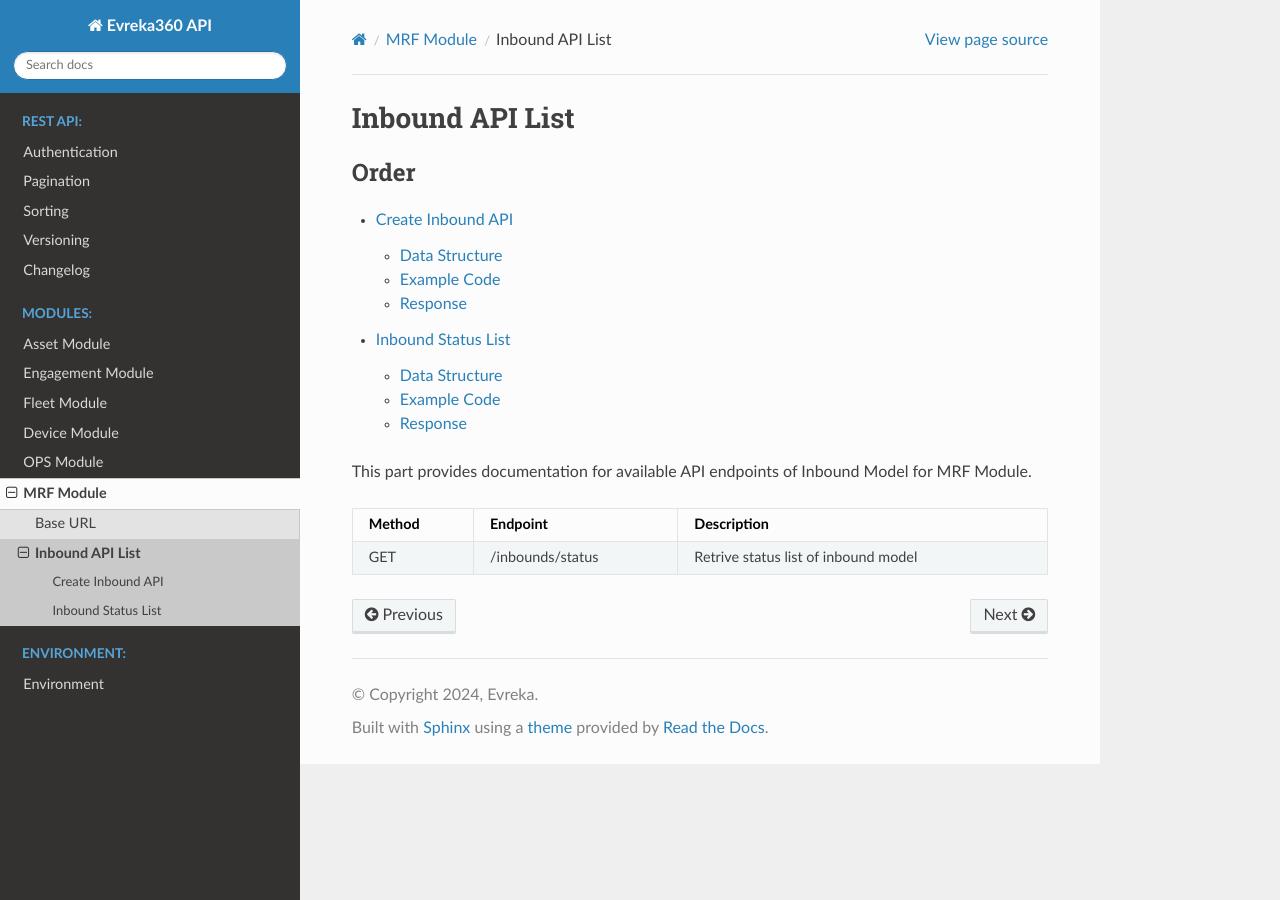
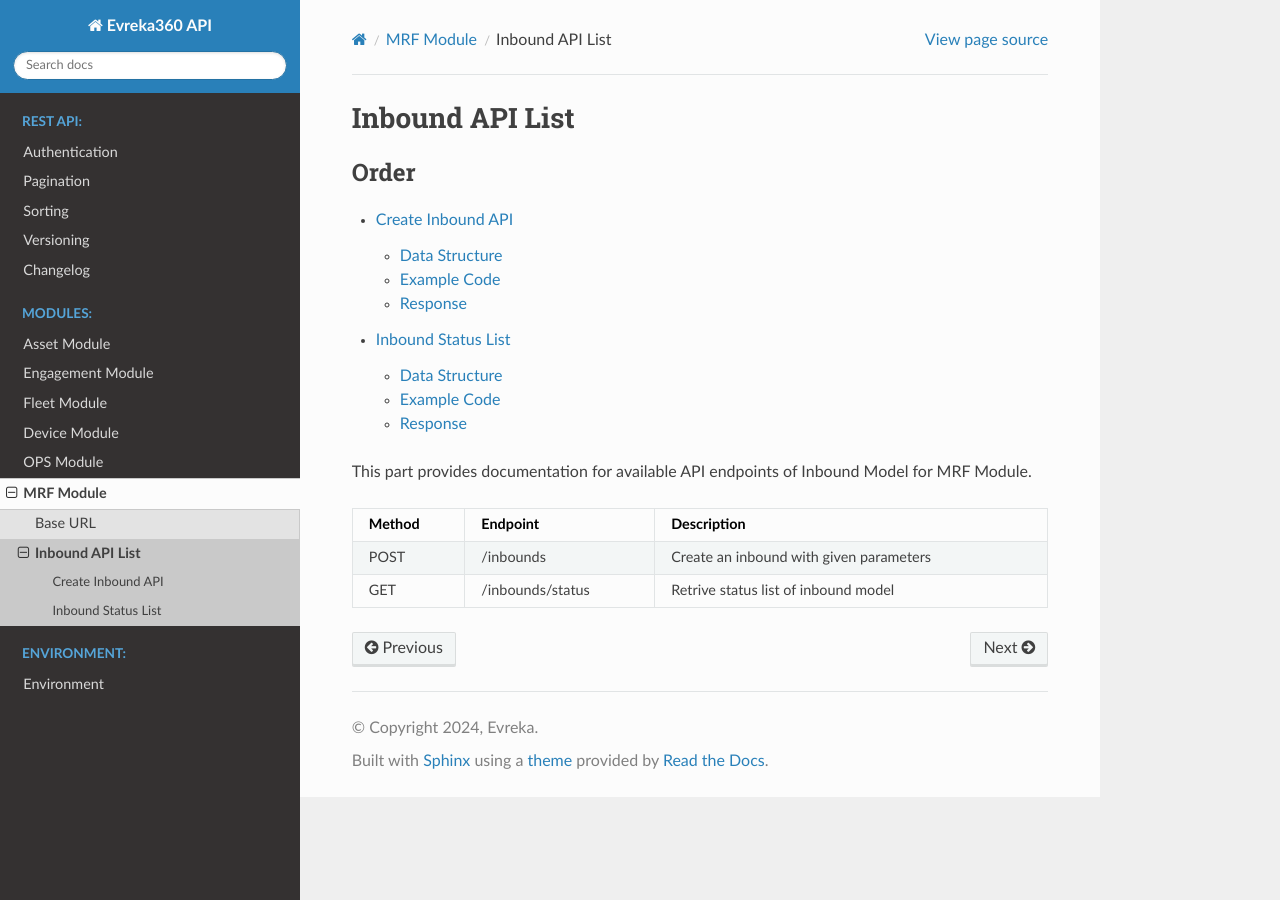
Before and after one commit to evrekadev/evreka-api-doc, a Sphinx documentation site: the page built from source/mrf/inbound/index.rst, in a window 1280 px wide. Built offline with Sphinx 7.4.7 and the Read the Docs theme 3.1.0, drawn with Linux system fonts in a browser that asks for light colours.

Commit message:
added create to index

```diff
--- a/source/mrf/inbound/index.rst
+++ b/source/mrf/inbound/index.rst
@@ -17,5 +17,7 @@ This part provides documentation for available API endpoints of Inbound Model fo
    +-----------+-------------------------------------+-------------------------------------------+
    | Method    | Endpoint                            | Description                               |
    +===========+=====================================+===========================================+
+   | POST      | /inbounds                           | Create an inbound with given parameters   |
+   +-----------+-------------------------------------+-------------------------------------------+
    | GET       | /inbounds/status                    | Retrive status list of inbound model      |
    +-----------+-------------------------------------+-------------------------------------------+
```
